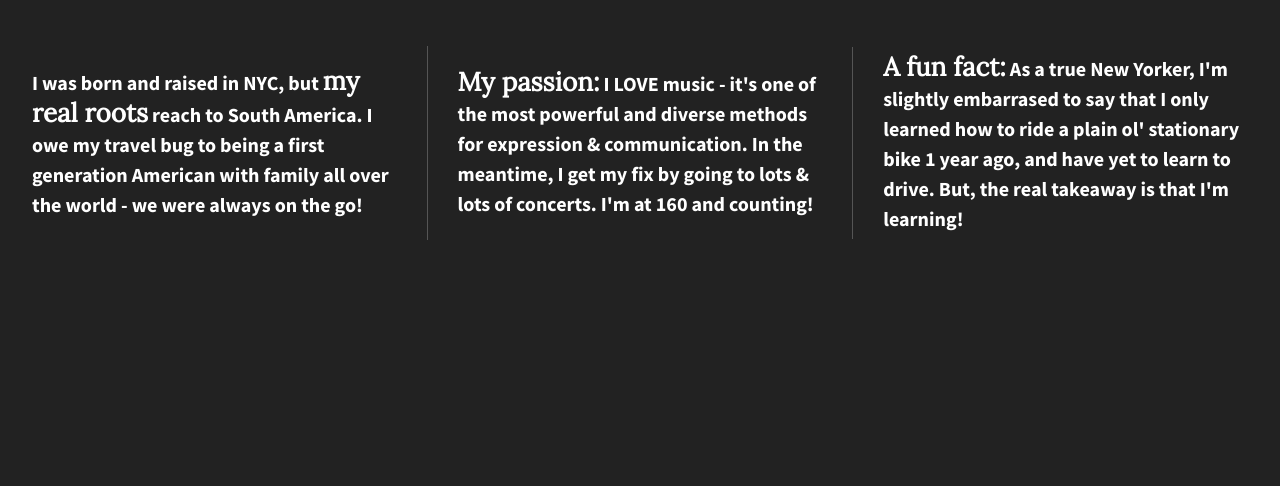
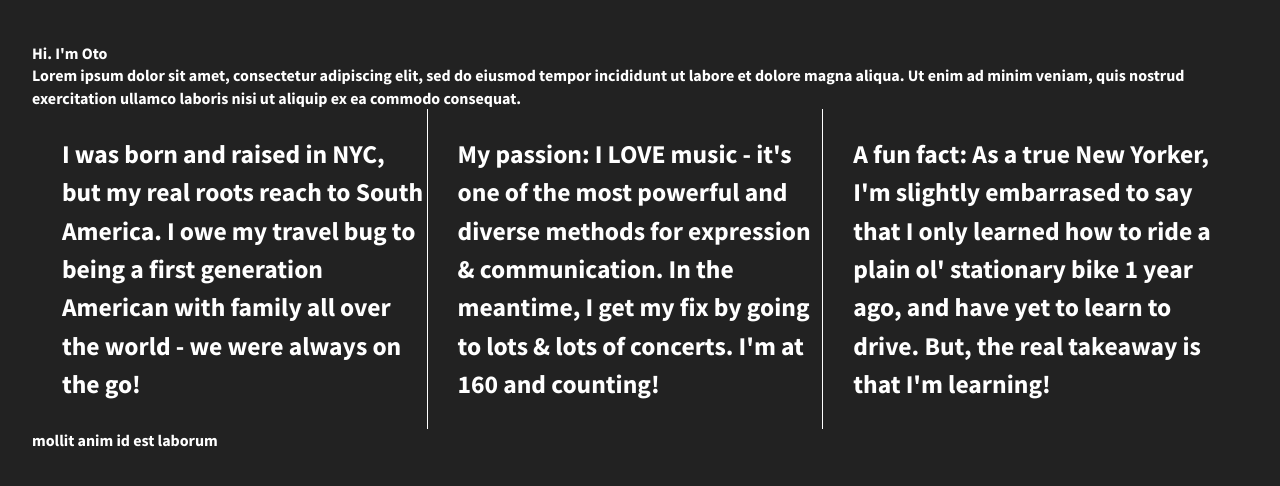
Before and after one commit to Effiongoto/divs-flexbox, a plain HTML site: page index.html in a window 1280 px wide. Drawn offline with nearby package versions, Linux system fonts and the light colour scheme.

Commit message:
Added more content

```diff
--- a/css/main.css
+++ b/css/main.css
@@ -110,23 +110,49 @@ body {
   height: 100%;
 }
 
-.wrapper {
-  display: flex;
-  flex-flow: row wrap;
-  justify-content: space-between;
-  align-items: center;
+header,
+footer,
+main {
+    display: flex;
+    justify-content: center;
+    align-items: center;
 }
 
-.div-1, .div-2, .div-3 {
+.flex-container {
+    display: flex;
+    justify-content:space-between;
+    align-items: center;
+    flex-flow: row wrap;
+    padding: 10px 0;
+
+
+}
+
+.flex-items {
+  color: #fff;
+  line-height: 1.5em;
+  font-size: 1.6em;
+  background-color: #222;
+  width: 30%;
+  height: auto;
   display: flex;
   justify-content: center;
   align-items: center;
-  color: #fff;
-  line-height: 1.5em;
-  font-size: 1.25em;
-  /* width: 30%; */
-  height: auto;
 }
+#div-1, #div-2{
+    border-right: 1px solid white;
+}
+.border-top{
+    border-top: 1px solid white;
+    display: flex;
+    justify-content: center;
+    align-items: center;
+}
+.border-bottom{
+    border-bottom: 1px solid white;
+}
+
+
 
 .wrapper span {
   font-family: 'Lora', sans-serif;
--- a/index.html
+++ b/index.html
@@ -23,21 +23,31 @@
         <![endif]-->
 
     <!-- Add your site or application content here -->
-    <section class="wrapper">
-        <div class="div-1">
-            <p>I was born and raised in NYC, but <span>my real roots</span> reach to South America. I owe my travel bug
-                to being a first generation American with family all over the world - we were always on the go!</p>
+    <section class="flex-container">
+        <header>Hi. I'm Oto</header>
+        <main>Lorem ipsum dolor sit amet, consectetur adipiscing elit, sed do eiusmod tempor incididunt ut labore et dolore
+            magna
+            aliqua. Ut enim ad minim veniam, quis nostrud exercitation ullamco laboris nisi ut aliquip ex ea commodo
+            consequat.</main>
+        <div class="border-top"></div>
+        <div id="div-1" class="flex-items">
+            <p>I was born and raised in NYC, but <span>my real roots</span> reach to South America. I owe my travel bug to
+                being a
+                first generation American with family all over the world - we were always on the go!</p>
         </div>
-        <div class="div-2">
-            <p><span>My passion:</span> I LOVE music - it's one of the most powerful and diverse methods for expression
-                & communication. In the meantime, I get my fix by going to lots & lots of concerts. I'm at 160 and
-                counting!</p>
+        <div id="div-2" class="flex-items">
+            <p><span>My passion:</span> I LOVE music - it's one of the most powerful and diverse methods for expression &
+                communication. In the meantime, I get my fix by going to lots & lots of concerts. I'm at 160 and counting!
+            </p>
         </div>
-        <div class="div-3">
-            <p><span>A fun fact:</span> As a true New Yorker, I'm slightly embarrased to say that I only learned how to
-                ride a plain ol' stationary bike 1 year ago, and have yet to learn to drive. But, the real takeaway is
-                that I'm learning!</p>
+        <div id="div-3" class="flex-items">
+            <p><span>A fun fact:</span> As a true New Yorker, I'm slightly embarrased to say that I only learned how to ride
+                a plain
+                ol' stationary bike 1 year ago, and have yet to learn to drive. But, the real takeaway is that I'm learning!
+            </p>
         </div>
+        <div class="border-bottom"></div>
+        <footer>mollit anim id est laborum</footer>
     </section>
 
     <script src="https://ajax.googleapis.com/ajax/libs/jquery/1.11.3/jquery.min.js"></script>
```
